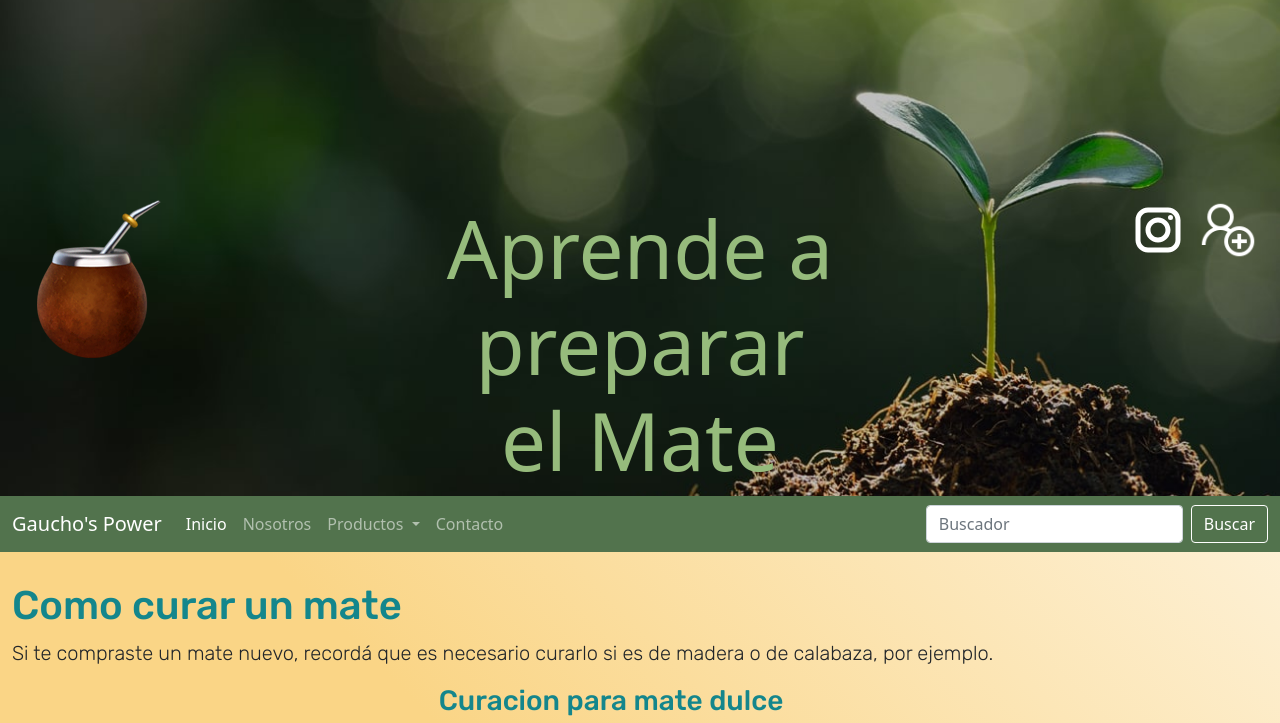
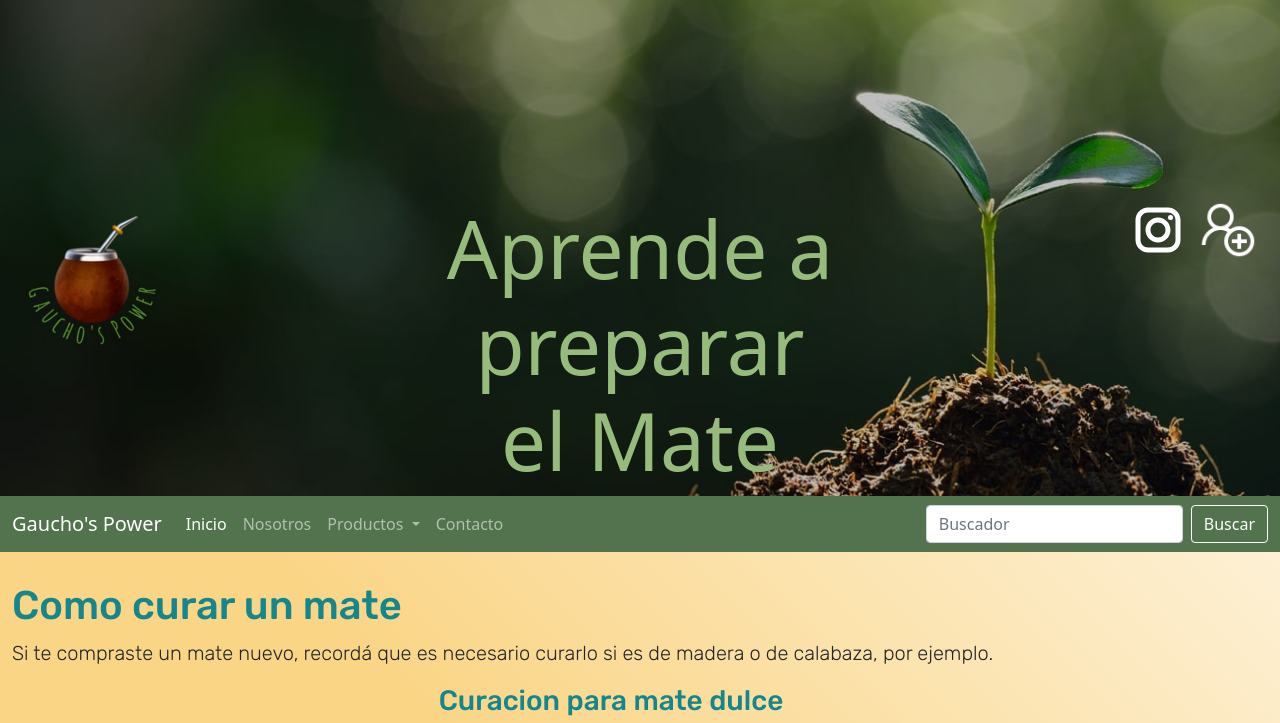
Before and after one commit to josedaniele/Gaucho-s-Power, a website: page Sections/comoPrerpararUnMate.html in a window 1280 px wide. Shown: the top 723 px of the page. Drawn offline with nearby package versions, Linux system fonts and the light colour scheme.

Commit message:
quinto commit

```diff
--- a/Sections/comoPrerpararUnMate.html
+++ b/Sections/comoPrerpararUnMate.html
@@ -5,7 +5,7 @@
     <meta http-equiv="X-UA-Compatible" content="IE=edge" />
     <meta name="viewport" content="width=device-width, initial-scale=1.0" />
     <title>Gaucho's Power</title>
-    <link rel="icon" href="../Multimedia/mate-apple.ico" />
+    <link rel="icon" href="../Multimedia/logoMate.png" />
     <!--Fonts-->
     <link rel="stylesheet" href="../css/destino.css" />
     <link rel="preconnect" href="https://fonts.googleapis.com" />
@@ -22,7 +22,7 @@
     <header class="container-fluid">
       <section class="row">
         <div class="col-md-4">
-          <a href="../index.html" class="logo"><img src="../Multimedia/mate-apple.ico" alt="logo" class="img-fluid" /></a>
+          <a href="../index.html" class="logo"><img src="../Multimedia/logoMate.png" alt="logo" class="img-fluid" /></a>
         </div>
 
         <div class="col-md-4">
```
Also changed, not shown: Sections/contacto.html (+2 -2 lines), Sections/nosotros.html (+2 -2 lines), Sections/productos.html (+2 -2 lines), index.html (+2 -2 lines), Multimedia/logoMate.png (added), Multimedia/mate-apple.ico (deleted).
